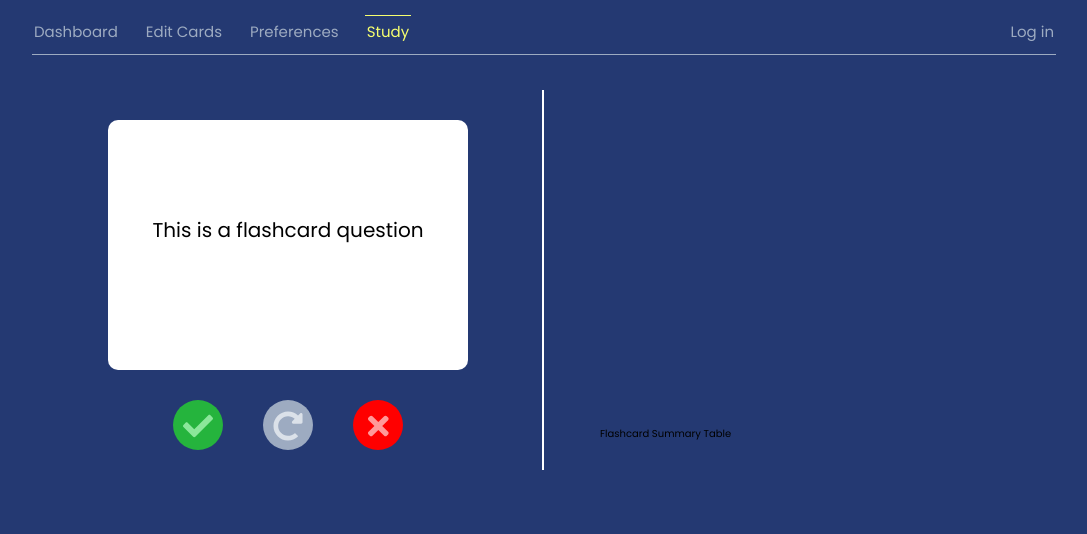
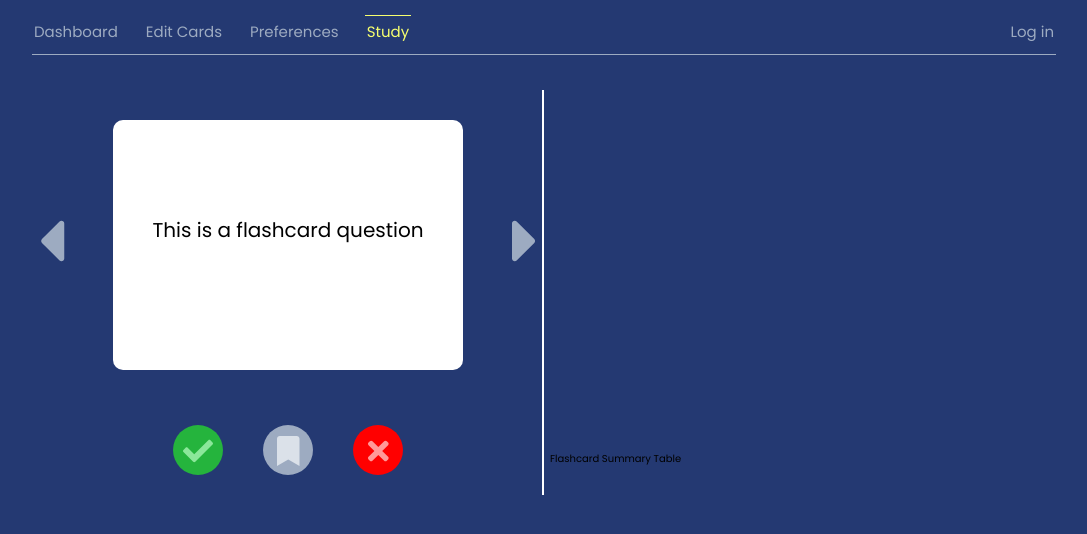
Before and after one commit to chingu-voyage4/Bears-Team-9, a React (Create React App) app in the folder client/: page /study in a window 1280 px wide. Shown: the top 534 px of the page, without its empty margins (96-1183 px from the left). Built offline with nearby package versions, Linux system fonts and the light colour scheme; no server answers.

Commit message:
Add study navigation buttons and flip animation for card

```diff
--- a/client/src/components/Flashcard.jsx
+++ b/client/src/components/Flashcard.jsx
@@ -3,10 +3,16 @@ import React from 'react';
 const Flashcard = (props) => {
     return (
         <div className="flashcard">
-            <span
-                className="flashcard__text flashcard__text--front">
-                    { props.front }
-            </span>
+            <div className="flashcard__side flashcard__side--front">
+                <span className="flashcard__text flashcard__text--front">
+                        { props.front }
+                </span>
+            </div>
+            <div className="flashcard__side flashcard__side--back">
+                <span className="flashcard__text flashcard__text--back">
+                        { props.back }
+                </span>
+            </div>
         </div>
     );
 }
--- a/client/src/components/FlashcardButton.jsx
+++ b/client/src/components/FlashcardButton.jsx
@@ -10,7 +10,7 @@ const flashcardButton = (props) => {
             break;
         case 'flip':
             classCategory = 'btn btn--flashcard btn--flashcard--flip';
-            text = <i className="fas fa-redo-alt"></i>
+            text = <i className="fas fa-bookmark"></i>
             break;
         case 'incorrect':
             classCategory = 'btn btn--flashcard btn--flashcard--incorrect';
--- a/client/src/containers/FlashcardContainer.jsx
+++ b/client/src/containers/FlashcardContainer.jsx
@@ -6,7 +6,17 @@ class FlashcardContainer extends Component {
     render() {
         return (
             <div className="studypage__column--item">
-                <Flashcard front="This is a flashcard question" />
+                <div className="flashcard-row">
+                    <a className="btn--left">
+                        <i className="fas fa-caret-left"></i>
+                    </a>
+                    <Flashcard
+                        front="This is a flashcard question"
+                        back="This is a flascard answer" />
+                    <a className="btn--right">
+                        <i className="fas fa-caret-right"></i>
+                    </a>
+                </div>
                 <div className="studypage__btn-group" >
                     <FlashcardButton type="correct" />
                     <FlashcardButton type="flip" />
--- a/client/src/index.css
+++ b/client/src/index.css
@@ -37,6 +37,29 @@ body {
   text-decoration: none;
   padding: 2px auto;
   transition: all .2s; }
+  .btn--left {
+    display: inline-block;
+    font-size: 7rem;
+    width: 10%;
+    float: left;
+    margin-top: 10rem;
+    color: #9dabc1;
+    cursor: pointer;
+    transition: all .2s; }
+    .btn--left:hover {
+      color: #fff; }
+  .btn--right {
+    display: inline-block;
+    font-size: 7rem;
+    margin-top: 10rem;
+    width: 10%;
+    float: right;
+    text-align: right;
+    color: #9dabc1;
+    cursor: pointer;
+    transition: all .2s; }
+    .btn--right:hover {
+      color: #fff; }
   .btn--flashcard {
     display: inline-block;
     width: 5rem;
@@ -385,14 +408,34 @@ body {
     transform: rotate(360deg); } }
 
 .flashcard {
-  margin: 3rem auto;
-  width: 90%;
+  margin: 3rem 5%;
+  width: 70%;
   height: 25rem;
-  background-color: #fff;
-  border-radius: 1rem;
+  display: inline-block;
   text-align: center;
-  overflow: auto;
-  position: relative; }
+  position: relative;
+  perspective: 300rem;
+  -moz-perspective: 300rem; }
+  .flashcard__side {
+    transition: all 1s ease;
+    position: absolute;
+    top: 0;
+    left: 0;
+    height: 100%;
+    width: 100%;
+    backface-visibility: hidden;
+    border-radius: 1rem; }
+    .flashcard__side--front {
+      background-color: #fff;
+      overflow: auto; }
+    .flashcard__side--back {
+      transform: rotateY(-180deg);
+      background-color: #9dabc1;
+      overflow: auto; }
+  .flashcard:hover .flashcard__side--front {
+    transform: rotateY(180deg); }
+  .flashcard:hover .flashcard__side--back {
+    transform: rotateY(0deg); }
   .flashcard__text {
     position: relative;
     display: block;
@@ -409,12 +452,12 @@ body {
 .studypage__column {
   width: calc(100% / 2);
   display: inline-block;
-  padding-left: calc((50% - 40rem) / 2);
+  padding-left: calc((50% - 50rem) / 2);
   margin-top: 2rem; }
   .studypage__column:not(:last-child) {
     border-right: 2px solid #fff; }
   .studypage__column--item {
-    width: 40rem; }
+    width: 50rem; }
 
 .studypage__btn-group {
   width: 60%;
--- a/client/src/sass/components/_button.scss
+++ b/client/src/sass/components/_button.scss
@@ -2,6 +2,33 @@
     text-decoration: none;
     padding: 2px auto;
     transition: all .2s;
+    &--left {
+        display: inline-block;
+        font-size: 7rem;
+        width: 10%;
+        float: left;
+        margin-top: 10rem;
+        color: $color-light-blue;
+        cursor: pointer;
+        transition: all .2s;
+        &:hover {
+            color: $color-white;
+        }
+    }
+    &--right {
+        display: inline-block;
+        font-size: 7rem;
+        margin-top: 10rem;
+        width: 10%;
+        float: right;
+        text-align: right;
+        color: $color-light-blue;
+        cursor: pointer;
+        transition: all .2s;
+        &:hover {
+            color: $color-white;
+        }
+    }
     &--flashcard {
         display: inline-block;
         width: 5rem;
--- a/client/src/sass/components/_flashcard.scss
+++ b/client/src/sass/components/_flashcard.scss
@@ -1,14 +1,39 @@
 .flashcard {
-    margin: 3rem auto;
-    width: 90%;
-    // border: 1px solid red;
+    margin: 3rem 5%;
+    width: 70%;
     height: 25rem;
-    background-color: $color-white;
-    border-radius: 1rem;
+    display: inline-block;
     text-align: center;
-    overflow: auto;
-    // padding: auto 1rem;
+    // overflow: auto;
     position: relative;
+    perspective: 300rem;
+    -moz-perspective: 300rem;
+    &__side {
+        transition: all 1s ease;
+        position: absolute;
+        top: 0;
+        left: 0;
+        height: 100%;
+        width: 100%;
+        backface-visibility: hidden;
+        border-radius: 1rem;
+        &--front {
+            background-color: $color-white;
+            overflow: auto;
+        }
+        &--back {
+            transform: rotateY(-180deg);
+            background-color: $color-light-blue;
+            overflow: auto;
+        }
+    }
+
+    &:hover &__side--front {
+        transform: rotateY(180deg);
+    }
+    &:hover &__side--back {
+        transform: rotateY(0deg);
+    }
     &__text {
         position: relative;
         display: block;
--- a/client/src/sass/pages/_studypage.scss
+++ b/client/src/sass/pages/_studypage.scss
@@ -3,13 +3,13 @@
         // border: 1px solid white;
         width: calc(100% / 2);
         display: inline-block;
-        padding-left: calc((50% - 40rem) / 2);
+        padding-left: calc((50% - 50rem) / 2);
         margin-top: 2rem;
         &:not(:last-child) {
             border-right: 2px solid $color-white;
         }
         &--item {
-            width: 40rem;
+            width: 50rem;
             // border: 1px solid white;
             // margin: 0 (calc(100% - 40rem) / 2);
         }
@@ -20,3 +20,5 @@
         text-align: center;
     }
 }
+
+// .card
```
